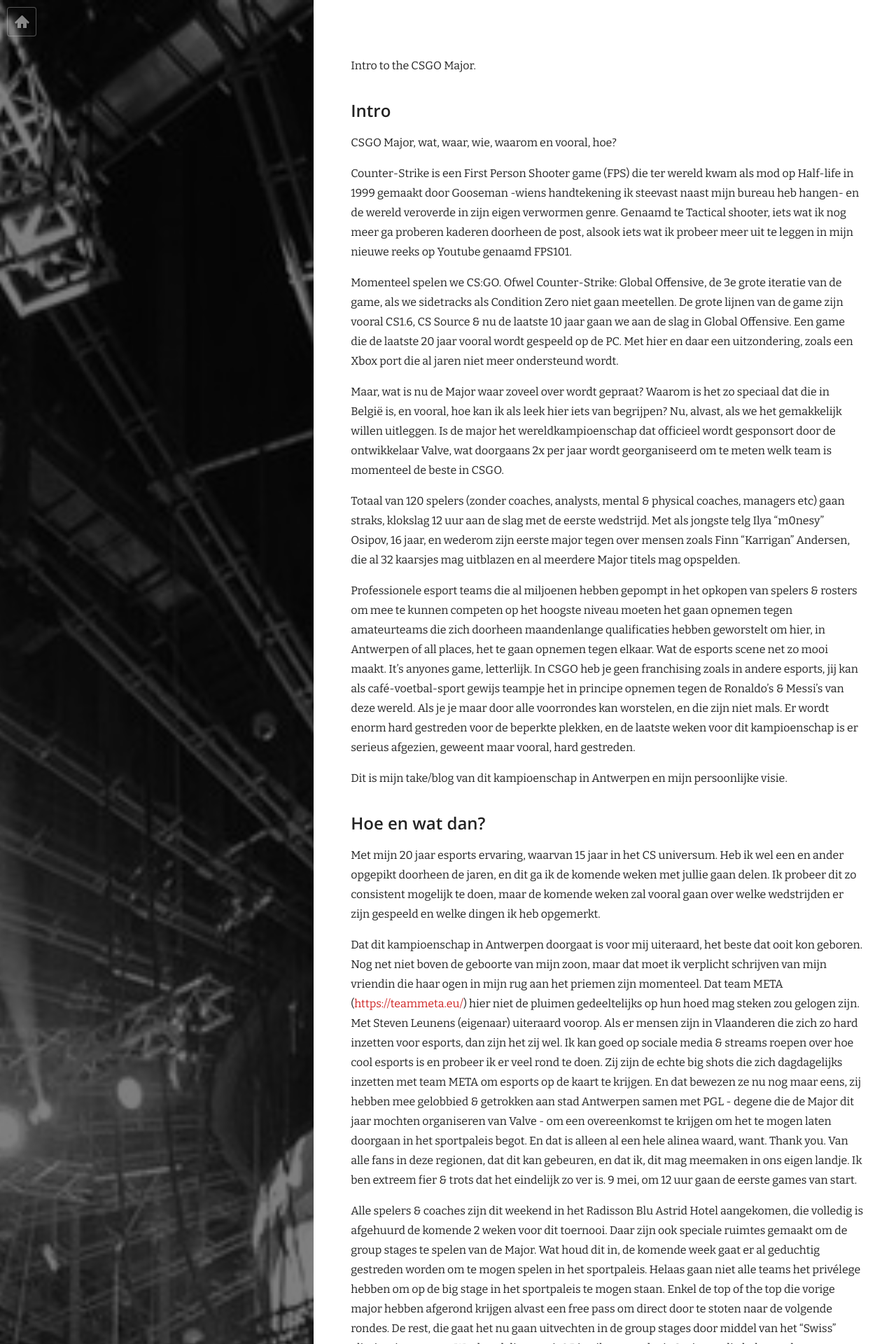
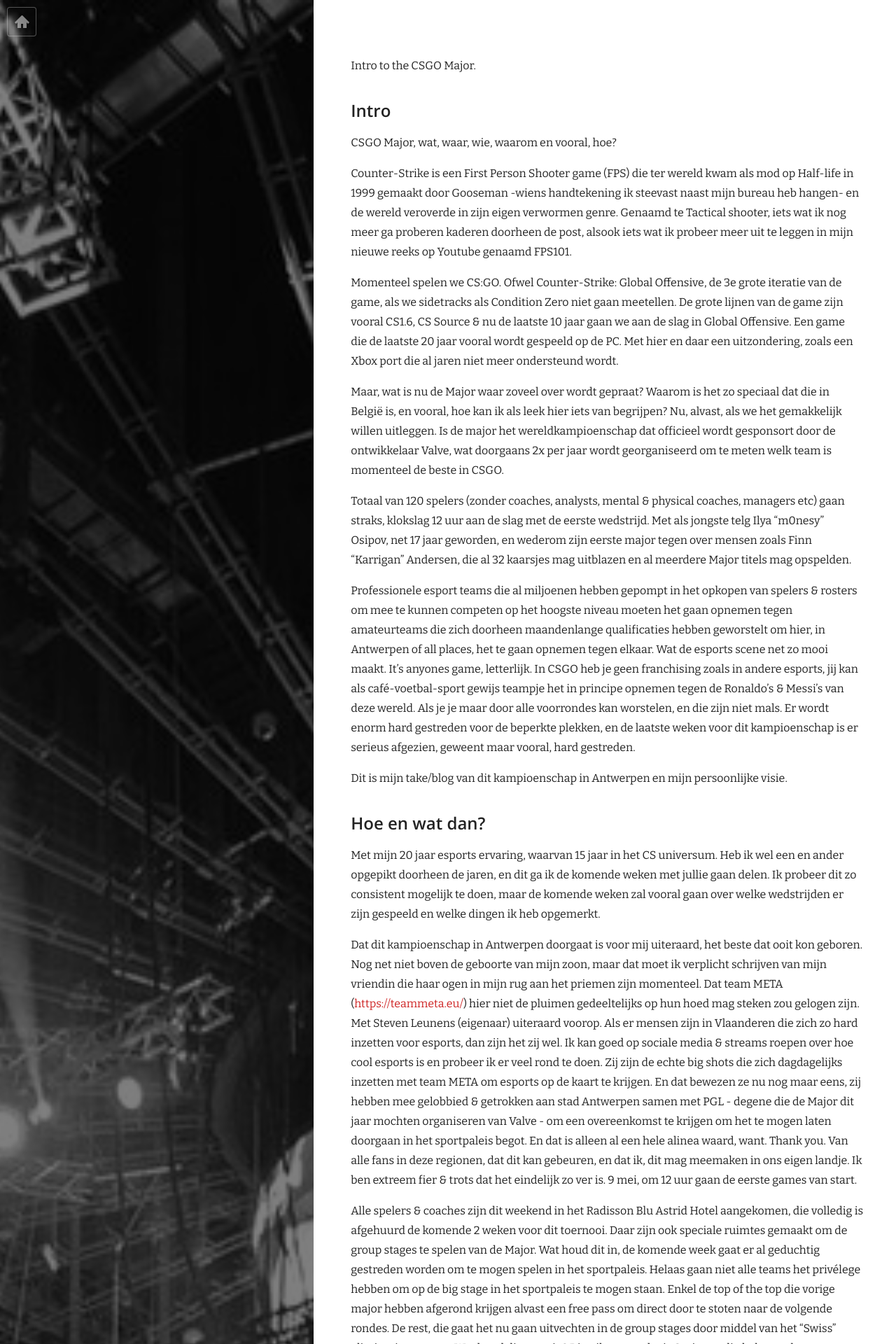
Before and after one commit to jNoxx/jnoxx-blog, a Jekyll site: the page built from _posts/2022-09-05-csgo-major.md, in a window 1280 px wide. Shown: the top 1920 px of the page at 70% size. Built offline with Jekyll 4.4.1, drawn with Linux system fonts in a browser that asks for light colours; nearby versions of some CDN libraries; Markdown is read by kramdown in place of the engine named in the settings.

Commit message:
Fix monesy birthdate

```diff
--- a/_posts/2022-09-05-csgo-major.md
+++ b/_posts/2022-09-05-csgo-major.md
@@ -22,7 +22,7 @@
 Nu, alvast, als we het gemakkelijk willen uitleggen. Is de major het wereldkampioenschap dat officieel wordt gesponsort door de ontwikkelaar Valve, wat doorgaans 2x per jaar wordt georganiseerd om te meten welk team is momenteel de beste in CSGO.
 
 Totaal van 120 spelers (zonder coaches, analysts, mental & physical coaches, managers etc) gaan straks, klokslag 12 uur aan de slag met de eerste wedstrijd.
-Met als jongste telg Ilya "m0nesy" Osipov, 16 jaar, en wederom zijn eerste major tegen over mensen zoals Finn "Karrigan" Andersen, die al 32 kaarsjes mag uitblazen en al meerdere Major titels mag opspelden.
+Met als jongste telg Ilya "m0nesy" Osipov, net 17 jaar geworden, en wederom zijn eerste major tegen over mensen zoals Finn "Karrigan" Andersen, die al 32 kaarsjes mag uitblazen en al meerdere Major titels mag opspelden.
 
 Professionele esport teams die al miljoenen hebben gepompt in het opkopen van spelers & rosters om mee te kunnen competen op het hoogste niveau moeten het gaan opnemen tegen amateurteams die zich doorheen maandenlange qualificaties hebben geworstelt om hier, in Antwerpen of all places, het te gaan opnemen tegen elkaar. Wat de esports scene net zo mooi maakt. It's anyones game, letterlijk.
 In CSGO heb je geen franchising zoals in andere esports, jij kan als café-voetbal-sport gewijs teampje het in principe opnemen tegen de Ronaldo's & Messi's van deze wereld. Als je je maar door alle voorrondes kan worstelen, en die zijn niet mals. Er wordt enorm hard gestreden voor de beperkte plekken, en de laatste weken voor dit kampioenschap is er serieus afgezien, geweent maar vooral, hard gestreden.
```
